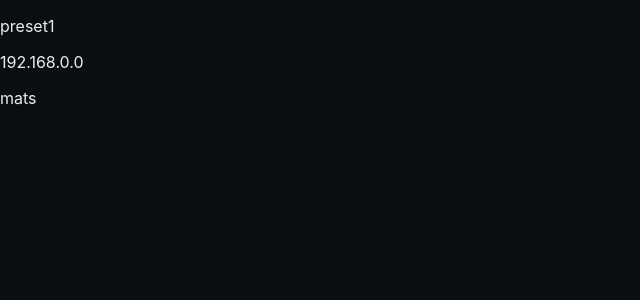
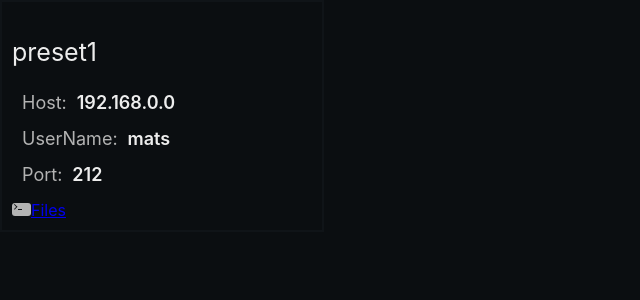
Before and after one commit to MatsDK/SSH_Files, a Next.js app: page / in a window 1280 px wide. Shown: the top 300 px of the page, without its empty margins (0-640 px from the left). Built offline with nearby package versions, Linux system fonts and the light colour scheme.

Commit message:
use connection data from config.json

```diff
--- a/config.json
+++ b/config.json
@@ -4,7 +4,8 @@
       "id": "1",
       "name": "preset1",
       "hostIp": "192.168.0.0",
-      "userName": "mats"
+      "userName": "mats",
+      "port": 212
     }
   ]
 }
--- a/pages/index.tsx
+++ b/pages/index.tsx
@@ -1,25 +1,22 @@
-import Layout from "src/components/Layout";
+import Layout from "../src/components/Layout";
 import data from "../config.json";
+import PresentContainer from "src/components/PresetContainer";
 
 interface ConnectionPreset {
   id: string;
   name: string;
   hostIp: string;
   userName: string;
+  port: number;
 }
+
 const Index = () => {
   return (
     <Layout>
       <>
-        {data.connectionPresets.map((_: ConnectionPreset, idx: number) => {
-          return (
-            <div key={idx}>
-              <p>{_.name}</p>
-              <p>{_.hostIp}</p>
-              <p>{_.userName}</p>
-            </div>
-          );
-        })}
+        {data.connectionPresets.map((_: ConnectionPreset, idx: number) => (
+          <PresentContainer preset={_} key={idx} />
+        ))}
       </>
     </Layout>
   );
--- /dev/null
+++ b/src/components/PresetContainer.tsx
@@ -0,0 +1,49 @@
+import Link from "next/link";
+import styles from "../css/index.module.css";
+import { ShellIcon } from "./icons";
+
+interface ConnectionPreset {
+  id: string;
+  name: string;
+  hostIp: string;
+  userName: string;
+  port: number;
+}
+
+interface Props {
+  preset: ConnectionPreset;
+}
+
+const PresentContainer: React.FC<Props> = ({ preset }) => {
+  const createShellLink = () =>
+    `h=${preset.hostIp}&u=${preset.userName}&p=${preset.port}`;
+
+  return (
+    <div className={styles.presetContainer}>
+      <p className={styles.presetHeader}>{preset.name}</p>
+      <div>
+        <p className={styles.label}>Host:</p>
+        <p>{preset.hostIp}</p>
+      </div>
+
+      <div>
+        <p className={styles.label}>UserName:</p>
+        <p>{preset.userName}</p>
+      </div>
+      <div>
+        <p className={styles.label}>Port:</p>
+        <p>{preset.port}</p>
+      </div>
+
+      <Link href={`/shell?${createShellLink()}`}>
+        <a target="_blank" rel="noopener noreferrer">
+          <ShellIcon />
+        </a>
+      </Link>
+
+      <Link href={`/files?${createShellLink()}`}>Files</Link>
+    </div>
+  );
+};
+
+export default PresentContainer;
--- a/src/components/Terminal.tsx
+++ b/src/components/Terminal.tsx
@@ -19,10 +19,11 @@ const TerminalComponent = () => {
   const [hostnameInput, setHostnameInput] = useState<string>(h);
   const [usernameInput, setUsernameInput] = useState<string>(u);
   const [passwordInput, setPasswordInput] = useState<string>("");
-  const [portInput, setPortInput] = useState<number | null>(p);
+  const [portInput, setPortInput] = useState<number | null>(Number(p));
   const socket = useContext(SocketContext);
 
   useEffect(() => {
+    setPortInput(Number(p));
     setHostnameInput((router.query.h as string) || "");
     setUsernameInput((router.query.u as string) || "");
   }, [router]);
--- /dev/null
+++ b/src/components/icons.tsx
@@ -0,0 +1,26 @@
+export const ShellIcon = () => {
+  return (
+    <svg
+      width="19"
+      height="13"
+      viewBox="0 0 19 13"
+      fill="none"
+      xmlns="http://www.w3.org/2000/svg"
+    >
+      <rect width="19" height="13" rx="3" className="iconBG" fill="#B3B3B3" />
+      <rect
+        width="0.779272"
+        height="4.01366"
+        transform="matrix(0.699867 -0.714273 0.699867 0.714273 2 1.55661)"
+        fill="#0B0E11"
+      />
+      <rect
+        width="0.80597"
+        height="3.89151"
+        transform="matrix(-0.699867 -0.714273 0.699867 -0.714273 2.63087 6.64644)"
+        fill="#0B0E11"
+      />
+      <rect x="6" y="6" width="4" height="1" fill="#0B0E11" />
+    </svg>
+  );
+};
--- /dev/null
+++ b/src/css/index.module.css
@@ -0,0 +1,26 @@
+.presetHeader {
+  font-size: 25px;
+}
+
+.presetContainer {
+  border: 2px solid var(--secondaryBGLight);
+  padding: 10px;
+  width: 300px;
+}
+
+.presetContainer div {
+  display: flex;
+  margin: 15px 0px;
+}
+
+.presetContainer div p {
+  margin: 0px;
+  font-weight: 600;
+  font-size: 18px;
+  margin-left: 10px;
+}
+
+.presetContainer .label {
+  color: var(--secondaryTextColor);
+  font-weight: 400;
+}
```
Also changed, not shown: pages/files.tsx (+25 -14 lines), src/components/Container.tsx (+19 -6 lines), src/components/DataContainer.tsx (+1 -27 lines), src/components/SshConnect.tsx (+12 -4 lines).
